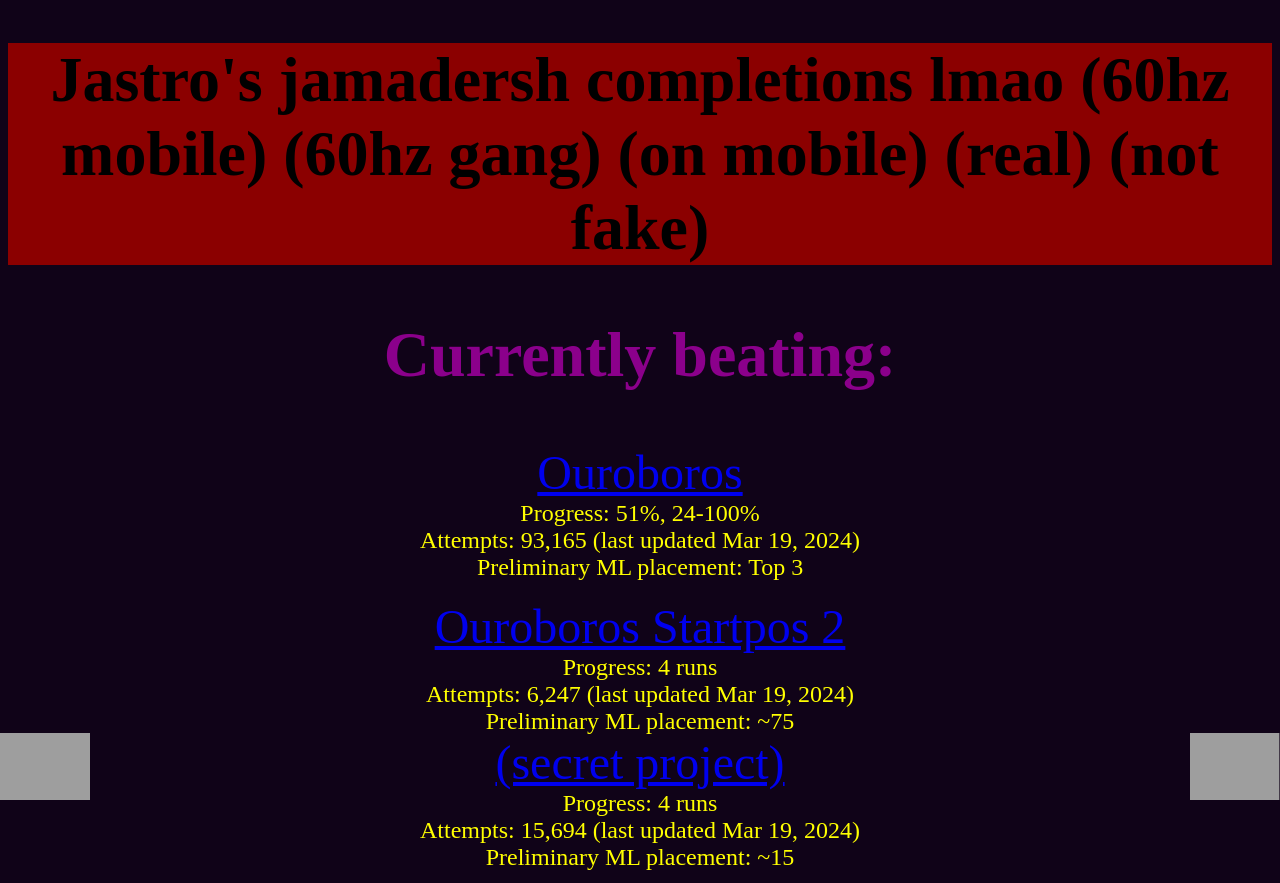
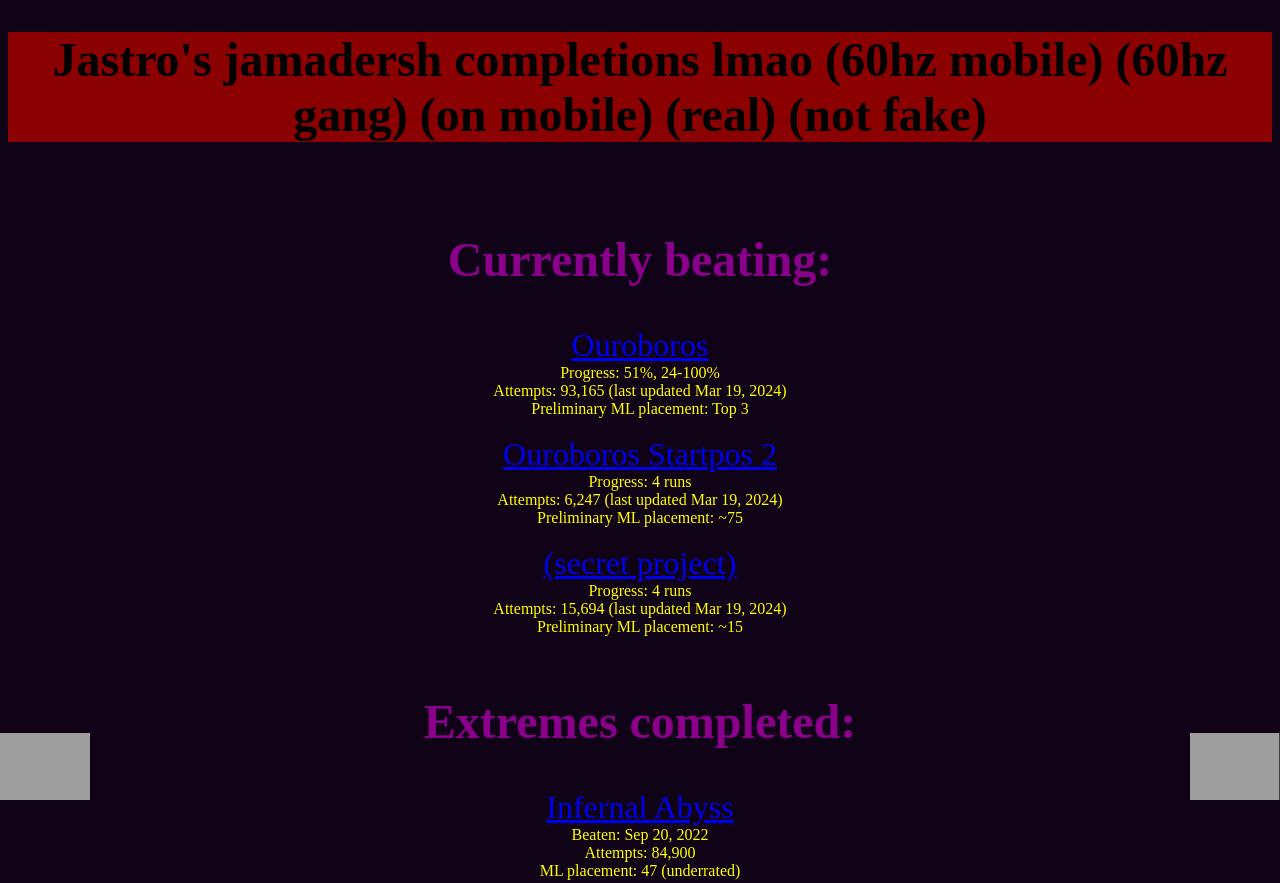
Before and after one commit to jasonpching/jastro-levels, a plain HTML site: page index.html in a window 1280 px wide. Shown: the top 883 px of the page. Drawn offline with Linux system fonts and the light colour scheme; grey boxes are pictures that could not be loaded.

Commit message:
index.html

```diff
--- a/index.html
+++ b/index.html
@@ -13,20 +13,20 @@
 
         h1{
             color: black;
-            font-size: 4em;
+            font-size: 3em;
         }
 
         h2{
             color: darkmagenta;
-            font-size: 4em;
+            font-size: 3em;
         }
 
         a{
-            font-size: 3em;
+            font-size: 2em;
         }
 
         .details{
-            font-size: 1.5em;
+            font-size: 1em;
             color: yellow;
         }
 
@@ -43,7 +43,7 @@
     <div id="header_bg">
         <h1>Jastro's jamadersh completions lmao (60hz mobile) (60hz gang) (on mobile) (real) (not fake)</h1>
     </div>
-
+    <br>
     <h2>Currently beating:</h2>
         <a class="levels" href="https://youtu.be/dHDQ27YVzHw?si=e3aPqrRNox3WEjhA">Ouroboros</a><br>
             <div class="details">
@@ -58,6 +58,7 @@
                 Attempts: 6,247 (last updated Mar 19, 2024)<br>
                 Preliminary ML placement: ~75
             </div>
+        <br>
         <a class="levels" href="https://youtu.be/dQw4w9WgXcQ?si=w7mEcUAR6RvoNR_D">(secret project)</a>
             <div class="details">
                 Progress: 4 runs<br>
```
